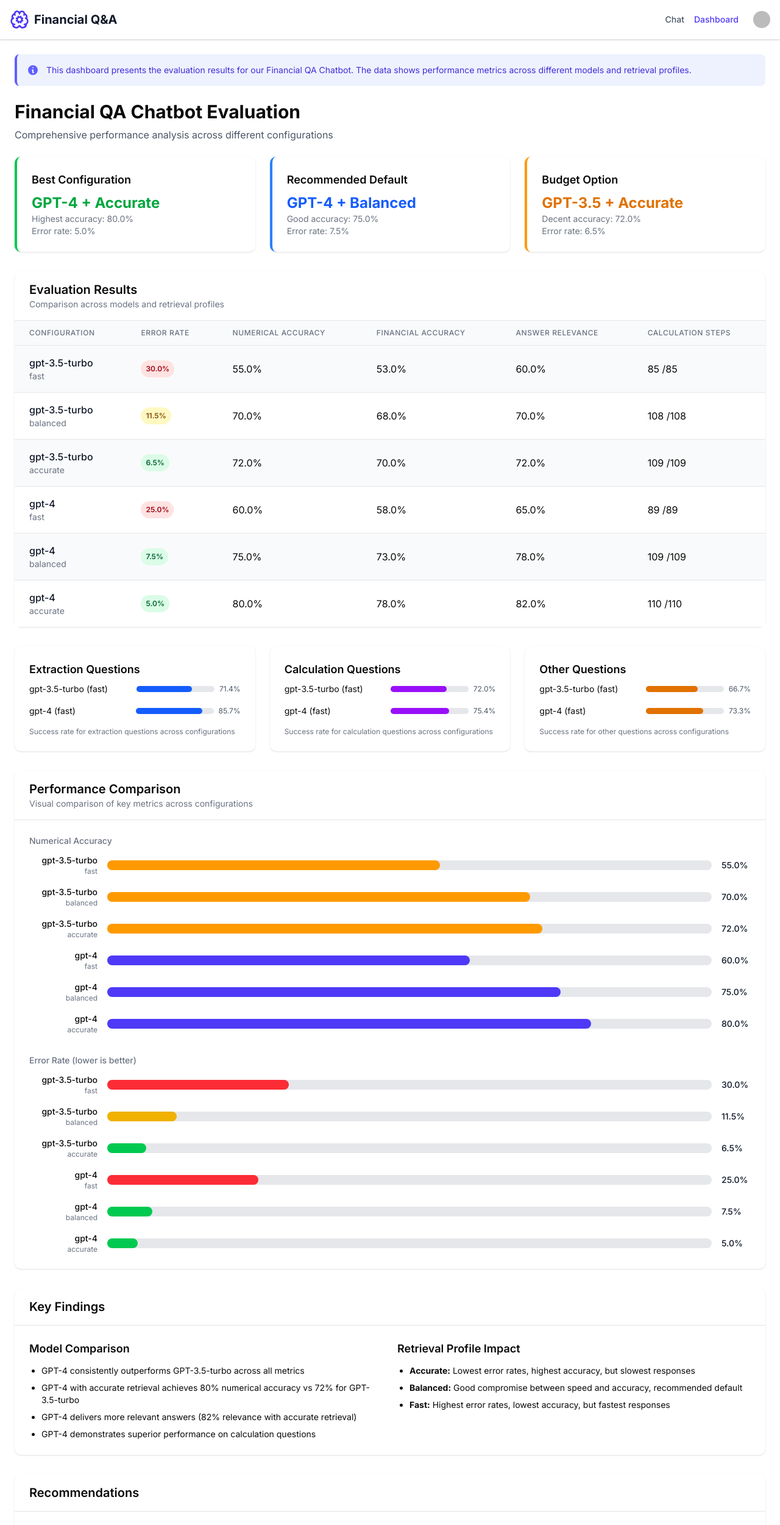
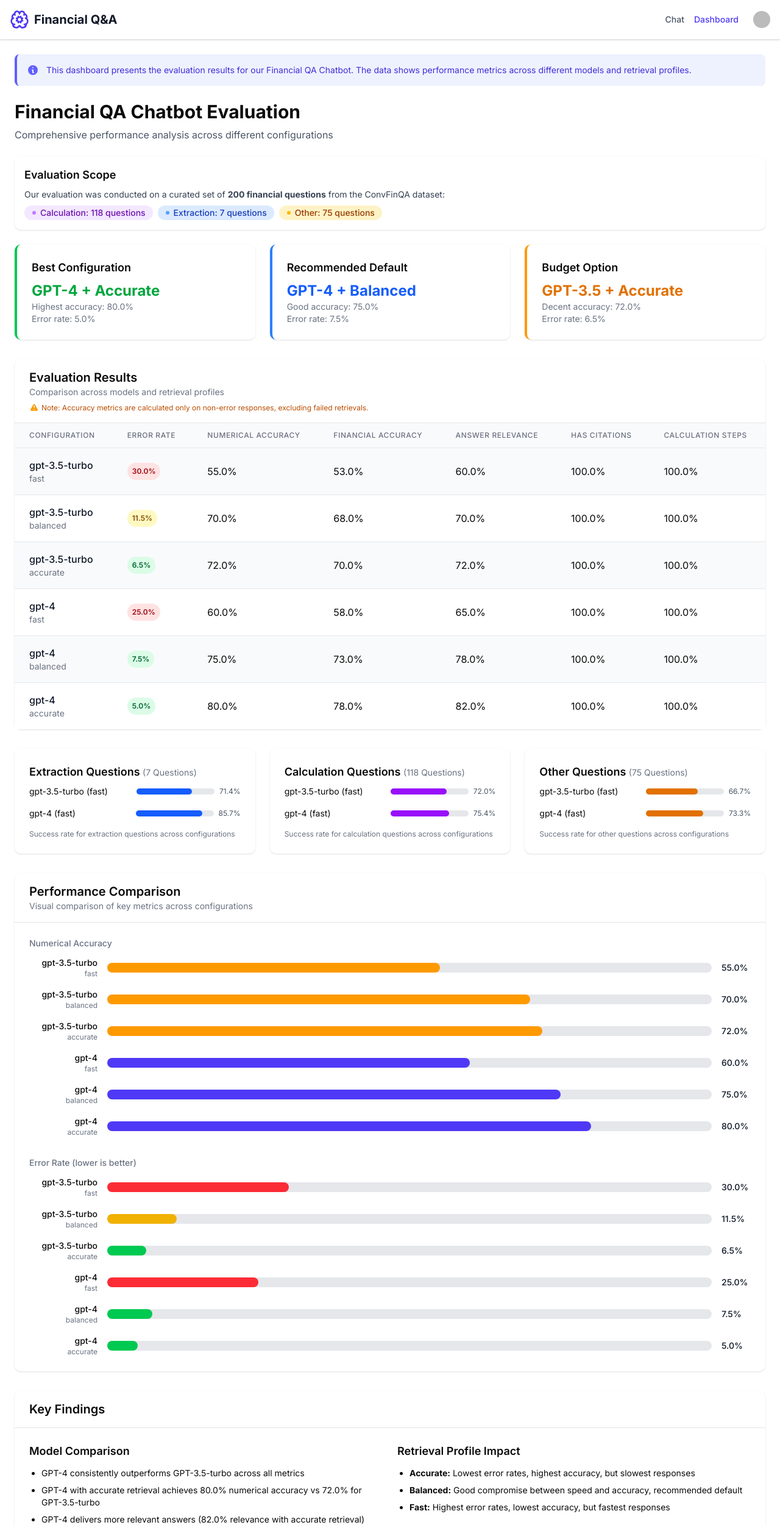
Before and after one commit to darrylwongqz/financial-qa-chatbot, a Next.js app in the folder financial-qa-frontend/: page /dashboard in a window 1280 px wide. Shown: the top 2501 px of the page at 61% size. Built offline with nearby package versions, Linux system fonts and the light colour scheme; no server answers; sample sign-in values are in the browser's storage; some icons are missing.

Commit message:
updated evaluation metrics sections

```diff
--- a/financial-qa-frontend/app/(protected)/dashboard/page.tsx
+++ b/financial-qa-frontend/app/(protected)/dashboard/page.tsx
@@ -141,6 +141,58 @@
         Comprehensive performance analysis across different configurations
       </motion.p>
 
+      {/* Evaluation Scope Preamble */}
+      <motion.div
+        initial={{ opacity: 0, y: 10 }}
+        animate={{ opacity: 1, y: 0 }}
+        transition={{ duration: 0.5, delay: 0.2 }}
+        className="bg-white p-4 rounded-lg shadow-sm mb-6"
+      >
+        <h2 className="text-lg font-semibold mb-2">Evaluation Scope</h2>
+        <p className="text-sm text-gray-700 mb-2">
+          Our evaluation was conducted on a curated set of{' '}
+          <strong>200 financial questions</strong> from the ConvFinQA dataset:
+        </p>
+        <div className="flex flex-wrap gap-2">
+          <span className="inline-flex items-center px-3 py-0.5 rounded-full text-sm font-medium bg-purple-100 text-purple-800">
+            <svg
+              className="mr-1.5 h-2 w-2 text-purple-400"
+              fill="currentColor"
+              viewBox="0 0 8 8"
+            >
+              <circle cx="4" cy="4" r="3" />
+            </svg>
+            Calculation:{' '}
+            {typedResultsData[0].metrics.question_type_counts.calculation.total}{' '}
+            questions
+          </span>
+          <span className="inline-flex items-center px-3 py-0.5 rounded-full text-sm font-medium bg-blue-100 text-blue-800">
+            <svg
+              className="mr-1.5 h-2 w-2 text-blue-400"
+              fill="currentColor"
+              viewBox="0 0 8 8"
+            >
+              <circle cx="4" cy="4" r="3" />
+            </svg>
+            Extraction:{' '}
+            {typedResultsData[0].metrics.question_type_counts.extraction.total}{' '}
+            questions
+          </span>
+          <span className="inline-flex items-center px-3 py-0.5 rounded-full text-sm font-medium bg-amber-100 text-amber-800">
+            <svg
+              className="mr-1.5 h-2 w-2 text-amber-400"
+              fill="currentColor"
+              viewBox="0 0 8 8"
+            >
+              <circle cx="4" cy="4" r="3" />
+            </svg>
+            Other:{' '}
+            {typedResultsData[0].metrics.question_type_counts.other.total}{' '}
+            questions
+          </span>
+        </div>
+      </motion.div>
+
       {/* Summary Cards */}
       <motion.div
         variants={containerVariants}
@@ -220,6 +272,22 @@
           <p className="text-sm text-gray-500">
             Comparison across models and retrieval profiles
           </p>
+          <div className="mt-2 text-xs text-amber-700 flex items-center">
+            <svg
+              className="h-4 w-4 mr-1 text-amber-500"
+              xmlns="http://www.w3.org/2000/svg"
+              viewBox="0 0 20 20"
+              fill="currentColor"
+            >
+              <path
+                fillRule="evenodd"
+                d="M8.257 3.099c.765-1.36 2.722-1.36 3.486 0l5.58 9.92c.75 1.334-.213 2.98-1.742 2.98H4.42c-1.53 0-2.493-1.646-1.743-2.98l5.58-9.92zM11 13a1 1 0 11-2 0 1 1 0 012 0zm-1-8a1 1 0 00-1 1v3a1 1 0 002 0V6a1 1 0 00-1-1z"
+                clipRule="evenodd"
+              />
+            </svg>
+            Note: Accuracy metrics are calculated only on non-error responses,
+            excluding failed retrievals.
+          </div>
         </div>
         <div className="overflow-x-auto">
           <table className="min-w-full divide-y divide-gray-200">
@@ -239,6 +307,9 @@
                 </th>
                 <th className="px-6 py-3 text-left text-xs font-medium text-gray-500 uppercase tracking-wider">
                   Answer Relevance
+                </th>
+                <th className="px-6 py-3 text-left text-xs font-medium text-gray-500 uppercase tracking-wider">
+                  Has Citations
                 </th>
                 <th className="px-6 py-3 text-left text-xs font-medium text-gray-500 uppercase tracking-wider">
                   Calculation Steps
@@ -293,15 +364,17 @@
                     )}
                   </td>
                   <td className="px-6 py-4 whitespace-nowrap">
-                    {
-                      result.metrics.question_type_counts.calculation.successful
-                        .has_calculation_steps
-                    }{' '}
-                    /
-                    {
-                      result.metrics.question_type_counts.calculation.successful
-                        .count
-                    }
+                    {formatPercentage(
+                      result.metrics.non_error_metrics.has_citations.average
+                    )}
+                  </td>
+                  <td className="px-6 py-4 whitespace-nowrap">
+                    {formatPercentage(
+                      (result.metrics.question_type_counts.calculation
+                        .successful.has_calculation_steps || 0) /
+                        (result.metrics.question_type_counts.calculation
+                          .successful.count || 1)
+                    )}
                   </td>
                 </motion.tr>
               ))}
@@ -324,7 +397,11 @@
             className="bg-white rounded-lg shadow p-6"
           >
             <h2 className="text-lg font-semibold mb-2 capitalize">
-              {type} Questions
+              {type} Questions{' '}
+              <span className="text-sm font-normal text-gray-500">
+                ({typedResultsData[0].metrics.question_type_counts[type].total}{' '}
+                questions)
+              </span>
             </h2>
             <div className="space-y-4">
               {typedResultsData
@@ -496,16 +573,31 @@
                   metrics
                 </li>
                 <li>
-                  GPT-4 with accurate retrieval achieves 80% numerical accuracy
-                  vs 72% for GPT-3.5-turbo
+                  GPT-4 with accurate retrieval achieves{' '}
+                  {formatPercentage(
+                    typedResultsData[5].metrics.non_error_metrics
+                      .numerical_accuracy.average
+                  )}{' '}
+                  numerical accuracy vs{' '}
+                  {formatPercentage(
+                    typedResultsData[2].metrics.non_error_metrics
+                      .numerical_accuracy.average
+                  )}{' '}
+                  for GPT-3.5-turbo
                 </li>
                 <li>
-                  GPT-4 delivers more relevant answers (82% relevance with
-                  accurate retrieval)
+                  GPT-4 delivers more relevant answers (
+                  {formatPercentage(
+                    typedResultsData[5].metrics.non_error_metrics
+                      .answer_relevance.average
+                  )}{' '}
+                  relevance with accurate retrieval)
                 </li>
                 <li>
-                  GPT-4 demonstrates superior performance on calculation
-                  questions
+                  Error rates are lower with GPT-4 (
+                  {formatPercentage(typedResultsData[5].metrics.error_rate)}{' '}
+                  with accurate retrieval) compared to GPT-3.5-turbo (
+                  {formatPercentage(typedResultsData[2].metrics.error_rate)})
                 </li>
               </ul>
             </div>
@@ -635,6 +727,20 @@
             Our evaluation framework assesses the chatbot using the following
             key metrics:
           </p>
+          <motion.div
+            initial={{ opacity: 0 }}
+            animate={{ opacity: 1 }}
+            transition={{ duration: 0.5, delay: 0.85 }}
+            className="mb-4 bg-blue-50 p-3 border border-blue-200 rounded-md text-sm text-blue-800"
+          >
+            <strong>Important Note:</strong> Performance metrics (Numerical
+            Accuracy, Financial Accuracy, Answer Relevance, etc.) are calculated
+            only on non-error responses. This means these metrics represent the
+            quality of successful responses, excluding cases where the model
+            failed to retrieve sufficient context or provide a relevant answer.
+            The Error Rate metric should be considered alongside performance
+            metrics for a complete picture.
+          </motion.div>
           <div className="grid grid-cols-1 md:grid-cols-2 gap-4">
             <motion.div
               initial={{ opacity: 0, x: -20 }}
@@ -646,6 +752,8 @@
               <p className="text-xs text-gray-600">
                 Percentage of questions where the model failed to provide a
                 relevant answer or encountered context retrieval issues.
+                Identified using pattern matching against phrases like "I'm
+                sorry," "couldn't find," etc.
               </p>
             </motion.div>
             <motion.div
@@ -656,8 +764,10 @@
             >
               <h3 className="font-medium text-gray-900">Numerical Accuracy</h3>
               <p className="text-xs text-gray-600">
-                Binary measure indicating whether numerical values match the
-                ground truth within a tolerance of 1%.
+                Binary measure (1 or 0) indicating whether numerical values
+                match the ground truth within a tolerance of 1%. Values are
+                normalized by removing currency symbols, converting text
+                multipliers, etc.
               </p>
             </motion.div>
             <motion.div
@@ -668,8 +778,9 @@
             >
               <h3 className="font-medium text-gray-900">Financial Accuracy</h3>
               <p className="text-xs text-gray-600">
-                Similar to numerical accuracy but with a stricter tolerance for
-                financial figures.
+                Similar to numerical accuracy but tracked separately for
+                financial figures. Currently uses the same 1% tolerance but
+                allows for future adjustments.
               </p>
             </motion.div>
             <motion.div
@@ -680,8 +791,10 @@
             >
               <h3 className="font-medium text-gray-900">Answer Relevance</h3>
               <p className="text-xs text-gray-600">
-                A score (0.0–1.0) that gauges how relevant the answer is to the
-                question.
+                A score (0.0–1.0) based on answer length, presence of financial
+                terms, and absence of error messages. Uses a heuristic approach
+                with higher scores for substantive, financial term-rich
+                responses.
               </p>
             </motion.div>
             <motion.div
@@ -692,8 +805,9 @@
             >
               <h3 className="font-medium text-gray-900">Has Citations</h3>
               <p className="text-xs text-gray-600">
-                Binary indicator showing whether the answer includes proper
-                citations to sources.
+                Binary indicator (1 or 0) showing whether the answer includes
+                proper citations to sources. Detected using regex patterns for
+                reference markers, attribution phrases, etc.
               </p>
             </motion.div>
             <motion.div
@@ -706,10 +820,60 @@
                 Has Calculation Steps
               </h3>
               <p className="text-xs text-gray-600">
-                For calculation questions, shows whether the model provides its
-                calculation steps.
+                For calculation questions, indicates whether the model provides
+                its calculation steps. Detected through mathematical operators,
+                equals signs, and calculation-related terms.
               </p>
             </motion.div>
+          </div>
+
+          <div className="mt-8 p-4 bg-gray-50 rounded-md border border-gray-200">
+            <h3 className="font-medium text-gray-900 mb-2">
+              Methodology Limitations
+            </h3>
+            <ul className="text-xs text-gray-600 space-y-2 list-disc pl-4">
+              <li>
+                <strong>Sample Size:</strong> Evaluation used only 200 questions
+                per configuration due to cost constraints.
+              </li>
+              <li>
+                <strong>Evaluation Environment:</strong> Tests run on local
+                hardware rather than production cloud environment.
+              </li>
+              <li>
+                <strong>Question Distribution:</strong> Uneven distribution
+                across question types may skew overall metrics.
+              </li>
+              <li>
+                <strong>Binary Metrics:</strong> Some metrics use binary
+                measures when reality is more nuanced.
+              </li>
+              <li>
+                <strong>Non-Error Metrics:</strong> Performance metrics
+                calculated only on successful responses may overstate
+                performance.
+              </li>
+              <li>
+                <strong>Automated Evaluation:</strong> Metrics rely on automated
+                calculations rather than human judgment.
+              </li>
+              <li>
+                <strong>Limited Retrieval Variations:</strong> Only three
+                retrieval profiles were tested with fixed parameters.
+              </li>
+            </ul>
+            <p className="text-xs text-gray-500 mt-2 italic">
+              For complete methodology details, refer to our{' '}
+              <a
+                href="https://github.com/darrylwongqz/financial-qa-chatbot/blob/main/README_EVALUATION_RESULTS.md"
+                target="_blank"
+                rel="noopener noreferrer"
+                className="text-blue-600 hover:underline"
+              >
+                documentation
+              </a>
+              .
+            </p>
           </div>
         </div>
       </motion.div>
```
Also changed, not shown: 1 other file (tests, documents, lock files or other folders).
